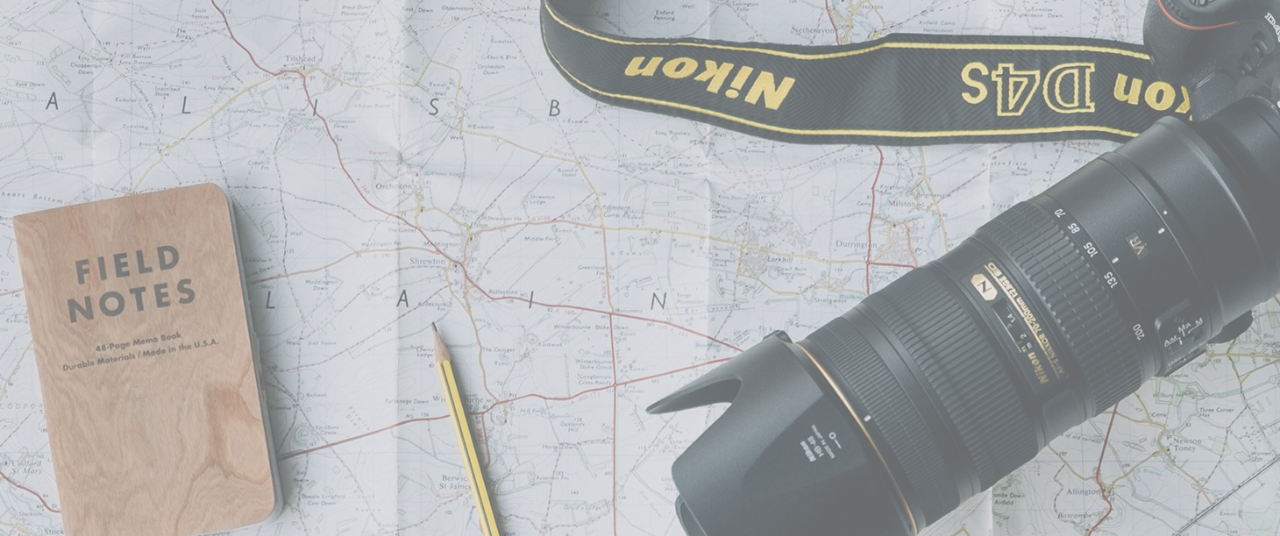
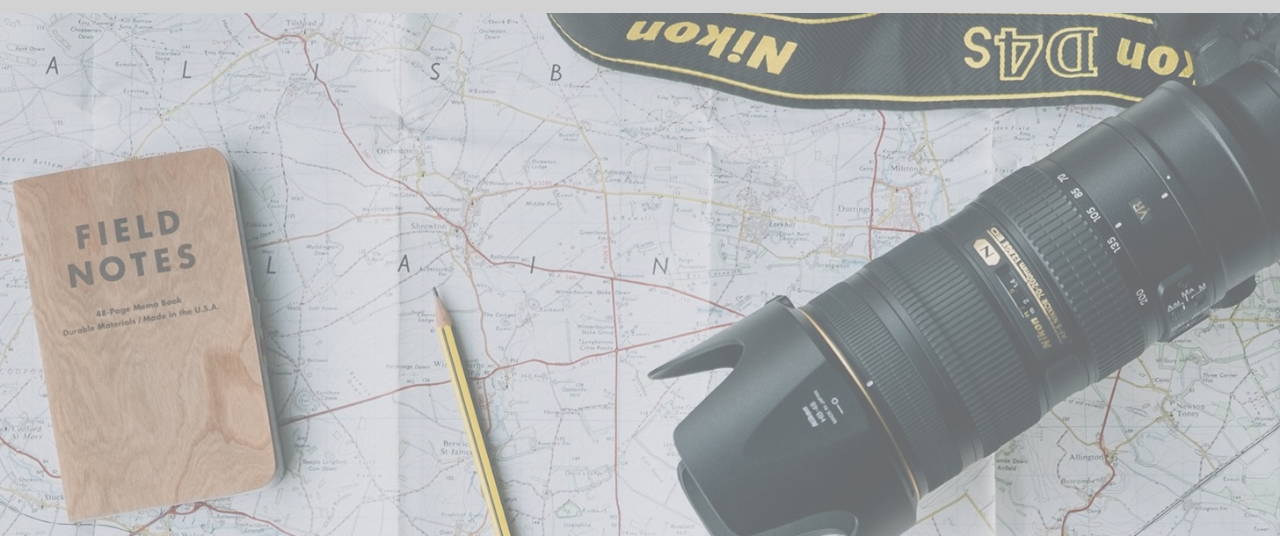
Before and after one commit to Krishi1109/Gayatri-Trading, a plain HTML site: page about.html in a window 1280 px wide. Shown: the part 123-659 px from the top of the page. Drawn offline with nearby package versions, Linux system fonts and the light colour scheme.

Commit message:
Add files via upload

```diff
--- a/about.html
+++ b/about.html
@@ -59,11 +59,13 @@
             </li>
           </ul>
         </div>
+
       </nav>
+      <br>
     </div>
 
     <div class="about-img-container">
-      <img class="opacity-img" src="images/about-bg2.jpg" alt="about image">
+      <img class="opacity-img" src="images/about-bg22.jpg" alt="about image">
       <div class="about-title-img">
         <h1 class="about-heading-h1">About Us</h1>
       </div>
```
Also changed, not shown: contact.html (+2 -1 lines), images/about-bg22.jpg (added), images/c1.jpg (added), images/pexels-alex-andrews-821754.jpg (added).
